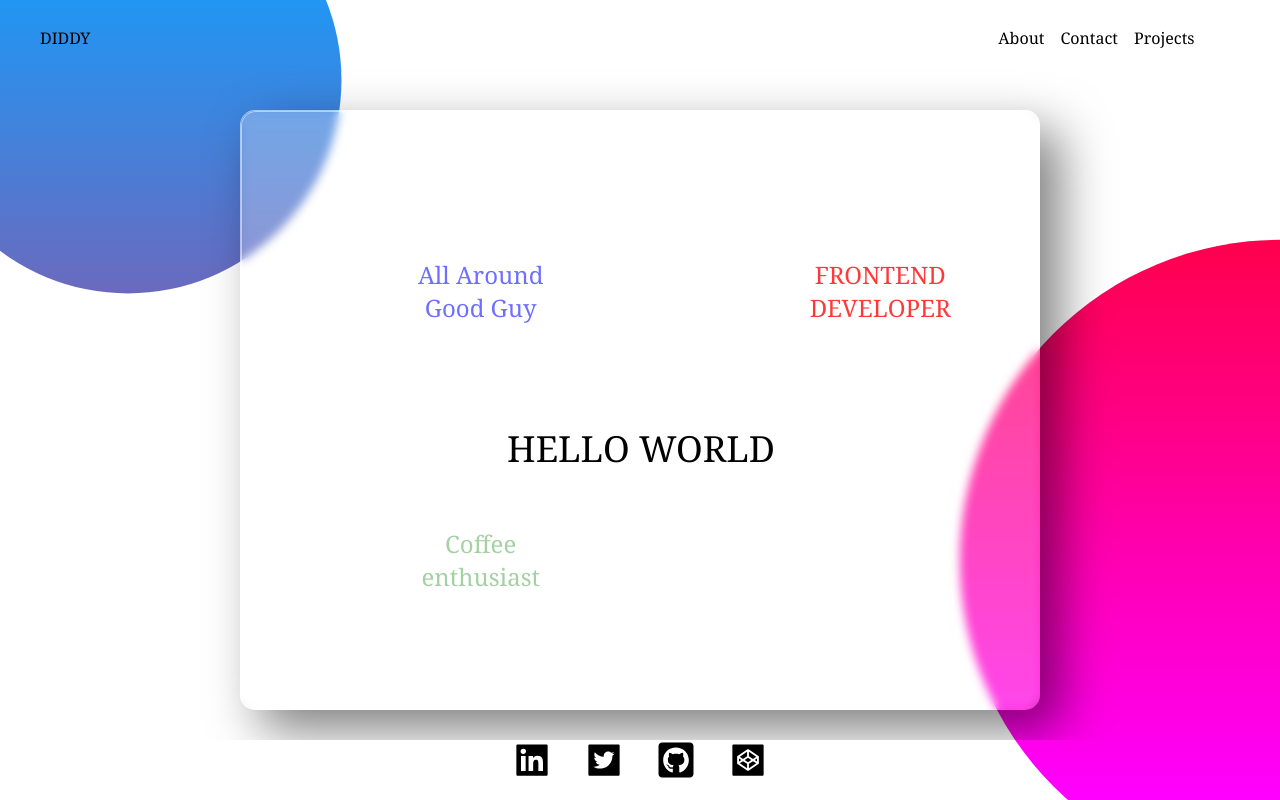
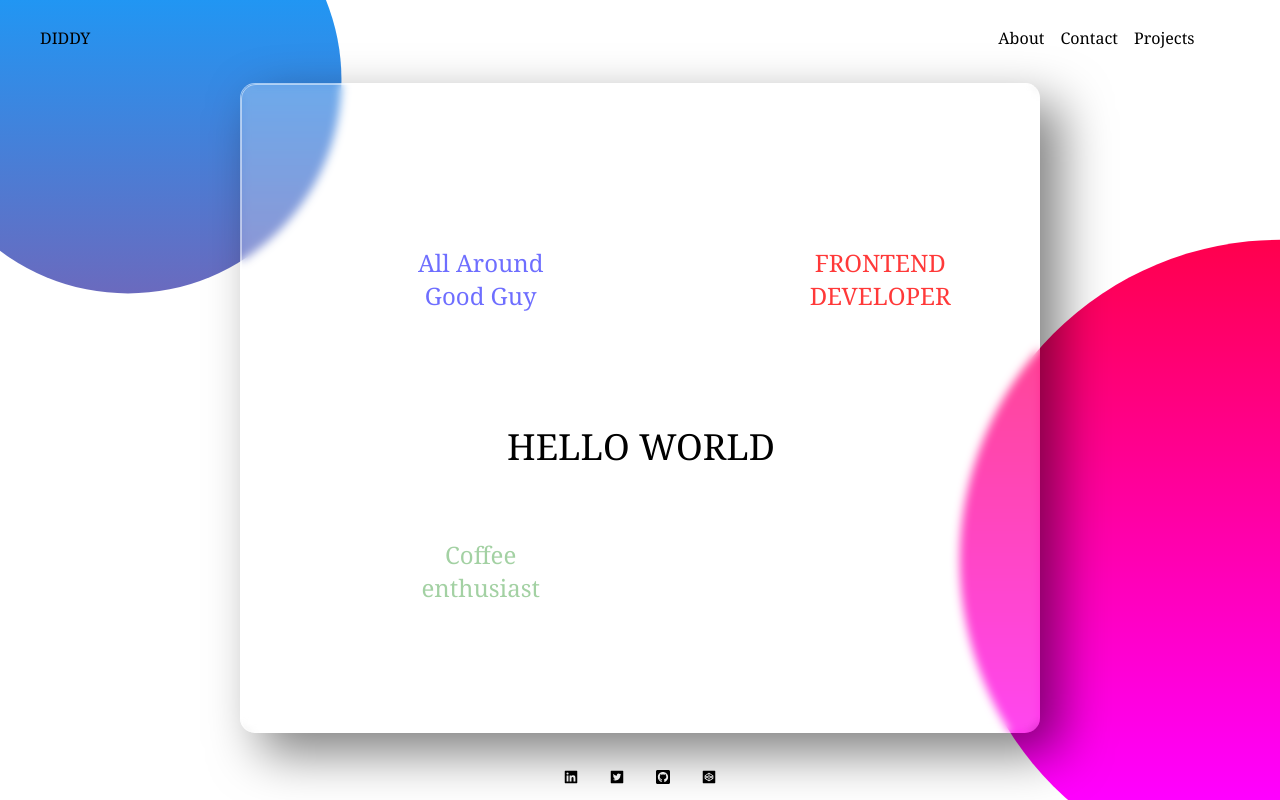
Before and after one commit to dwaynediddy/dev-portfolio, a Next.js app: page / in a window 1280 px wide. Built offline with nearby package versions, Linux system fonts and the light colour scheme.

Commit message:
fixed some small aesthetic issues

```diff
--- a/components/Footer.tsx
+++ b/components/Footer.tsx
@@ -7,17 +7,17 @@ const Footer = () => {
     <div className="footer-container">
         <div className="nav-socials-footer">
           <Link href='/'>
-            <AiFillLinkedin className='nav-links'>
+            <AiFillLinkedin className='nav-links-footer'>
             </AiFillLinkedin>
           </Link>
           <Link href='/'>
-            <AiFillTwitterSquare className='nav-links' />
+            <AiFillTwitterSquare className='nav-links-footer' />
           </Link>
           <Link href='/'>
-            <FaGithubSquare className='nav-links' />
+            <FaGithubSquare className='nav-links-footer' />
           </Link>
           <Link href='/'>
-            <AiFillCodepenSquare className="nav-links" />
+            <AiFillCodepenSquare className="nav-links-footer" />
           </Link>
         </div>
     </div>
--- a/styles/Nav.css
+++ b/styles/Nav.css
@@ -126,12 +126,13 @@
 /* title */
 .header-container {
   position: relative;
-  padding-top: 5rem;
+  padding-top: 1rem;
   display: flex;
   justify-content: center;
   align-items: center;
   overflow: hidden;
   max-width: 100vw;
+  height: 100vh;
   flex-wrap: wrap;
   z-index: 1;
 }
@@ -139,7 +140,7 @@
 .header-container .card {
   position: relative;
   width: 800px;
-  height: 600px;
+  height: 650px;
   margin: 30px 100px;
   box-shadow: 20px 20px 50px rgba(0, 0, 0, 0.5);
   border-radius: 15px;
@@ -157,8 +158,8 @@
 .header-container .title-container {
   position: relative;
   width: 800px;
-  height: 600px;
-/*   margin: -120px; */
+  height: 650px;
+  /* margin: -120px; */
   box-shadow: 20px 20px 50px rgba(0, 0, 0, 0.5);
   border-radius: 15px;
   background: rgba(255, 255, 255, 0.1);
@@ -281,17 +282,27 @@
     width: 100vw;
     position: fixed;
     bottom: 0;
-    height: 50px;
-    animation: fadeInFooter ease 4s;
-    animation-iteration-count: 1;
-    animation-fill-mode: none;
   }
 
   .nav-socials-footer {
+    width: 100vw;
+    position: fixed;
+    bottom: 0;
+    animation: fadeInFooter ease 4s;
+    animation-iteration-count: 1;
+    animation-fill-mode: forwards;
+
     display: flex;
     justify-content: center;
     align-items: center;
+
   }
+
+.nav-links-footer {
+    margin: 15px;
+    bottom: 0;
+}
+
 
 .social-title {
       opacity: 1
--- a/styles/globals.css
+++ b/styles/globals.css
@@ -2,6 +2,7 @@ html,
 body {
   padding: 0;
   margin: 0;
+  height: 100%;
   font-family: Georgia, Cambria, "Times New Roman", Times, serif;
   background-color: #fff;
 
@@ -34,6 +35,7 @@ body::after {
   display: flex;
   justify-content: center;
   align-items: center;
+  min-height: 100%;
   max-width: 1200px;
   flex-wrap: wrap;
   z-index: 1;
```
